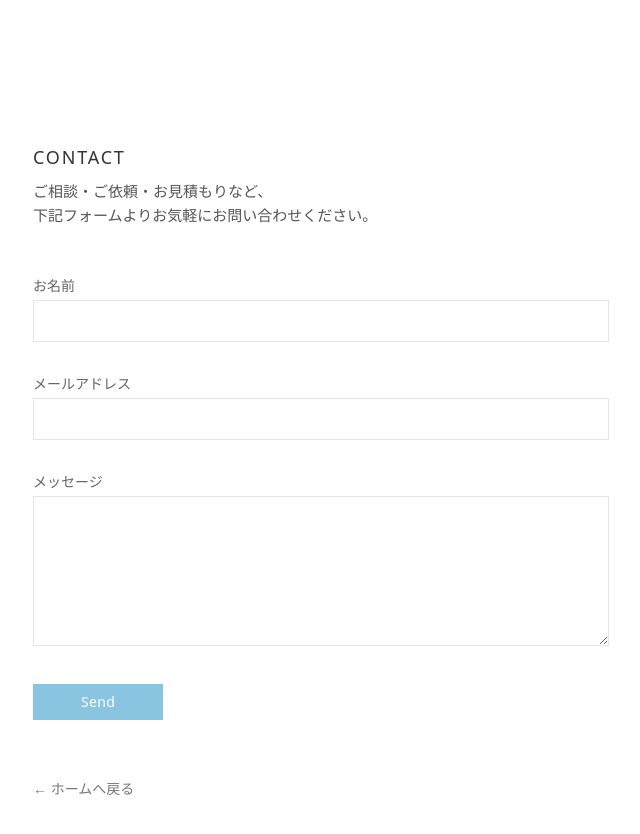
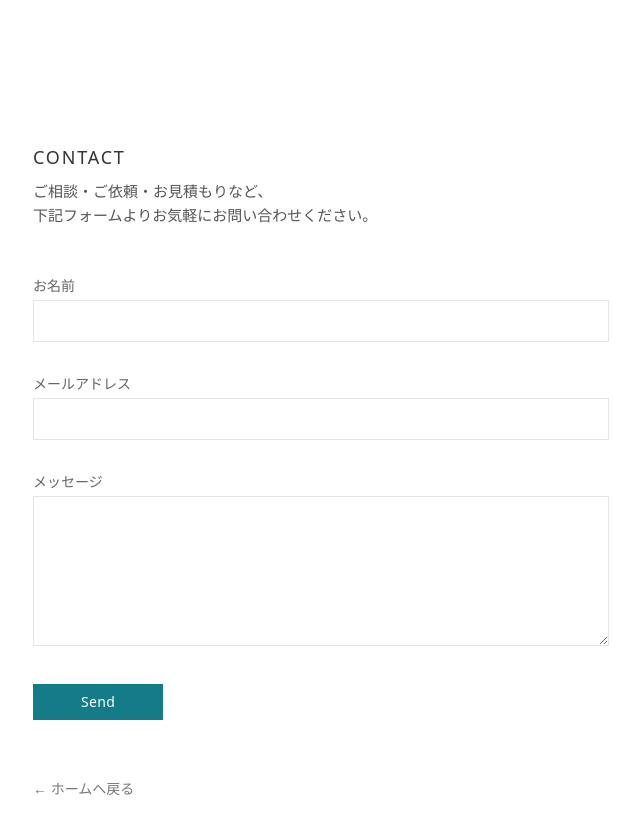
Before and after one commit to ikucha-portfolio/video-creator-portfolio-frontend, a React (Vite) app: page /contact in a window 1280 px wide. Shown: the top 834 px of the page, without its empty margins (319-959 px from the left). Built offline with nearby package versions, Linux system fonts and the light colour scheme; a web font is replaced by a local one.

Commit message:
contact formのボタンを浅葱色に変更

```diff
--- a/src/components/ContactForm.jsx
+++ b/src/components/ContactForm.jsx
@@ -22,6 +22,7 @@ export default function ContactForm() {
           encType="text/plain"
           className="space-y-8"
         >
+          {/* お名前 */}
           <div>
             <label className="block text-sm mb-1 text-[#666]">お名前</label>
             <input
@@ -32,12 +33,13 @@ export default function ContactForm() {
                 w-full px-3 py-2
                 border border-[#e5e5e5]
                 bg-white text-[#333]
-                focus:border-[#89C4E1]
+                focus:border-[#147C88]
                 outline-none transition
               "
             />
           </div>
 
+          {/* メール */}
           <div>
             <label className="block text-sm mb-1 text-[#666]">メールアドレス</label>
             <input
@@ -48,12 +50,13 @@ export default function ContactForm() {
                 w-full px-3 py-2
                 border border-[#e5e5e5]
                 bg-white text-[#333]
-                focus:border-[#89C4E1]
+                focus:border-[#147C88]
                 outline-none transition
               "
             />
           </div>
 
+          {/* メッセージ */}
           <div>
             <label className="block text-sm mb-1 text-[#666]">メッセージ</label>
             <textarea
@@ -63,19 +66,20 @@ export default function ContactForm() {
                 w-full px-3 py-2 min-h-[150px]
                 border border-[#e5e5e5]
                 bg-white text-[#333]
-                focus:border-[#89C4E1]
+                focus:border-[#147C88]
                 outline-none transition
               "
             ></textarea>
           </div>
 
+          {/* ▼ 浅葱色ボタン */}
           <button
             type="submit"
             className="
               mt-6 px-12 py-2
-              bg-[#89C4E1] text-white
+              bg-[#147C88] text-white
               tracking-wide text-sm
-              hover:bg-[#7BB6D3]
+              hover:bg-[#0f5d68]
               transition rounded-none
             "
           >
@@ -86,7 +90,7 @@ export default function ContactForm() {
         <div className="mt-14">
           <Link
             to="/"
-            className="text-[#777] text-sm hover:text-[#89C4E1] transition-colors"
+            className="text-[#777] text-sm hover:text-[#147C88] transition-colors"
           >
             ← ホームへ戻る
           </Link>
```
